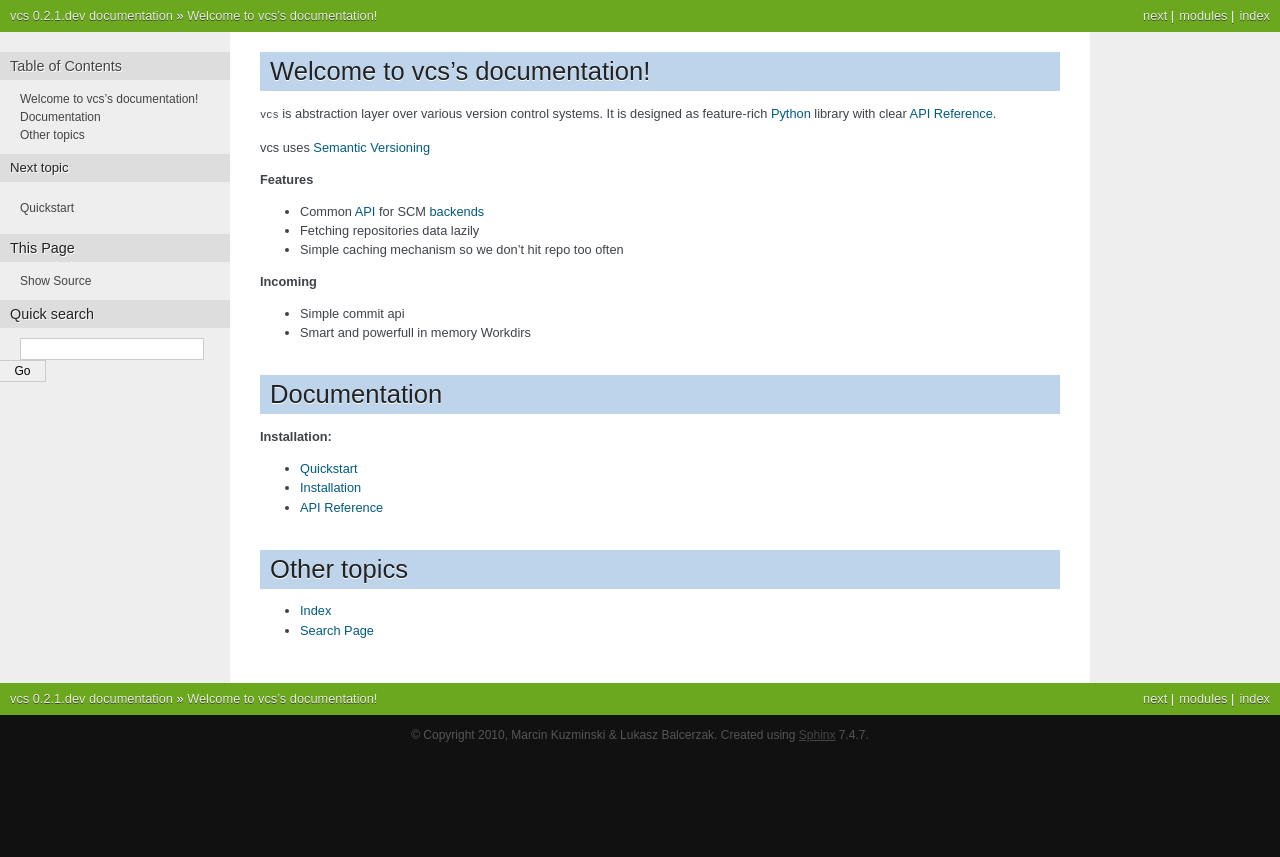
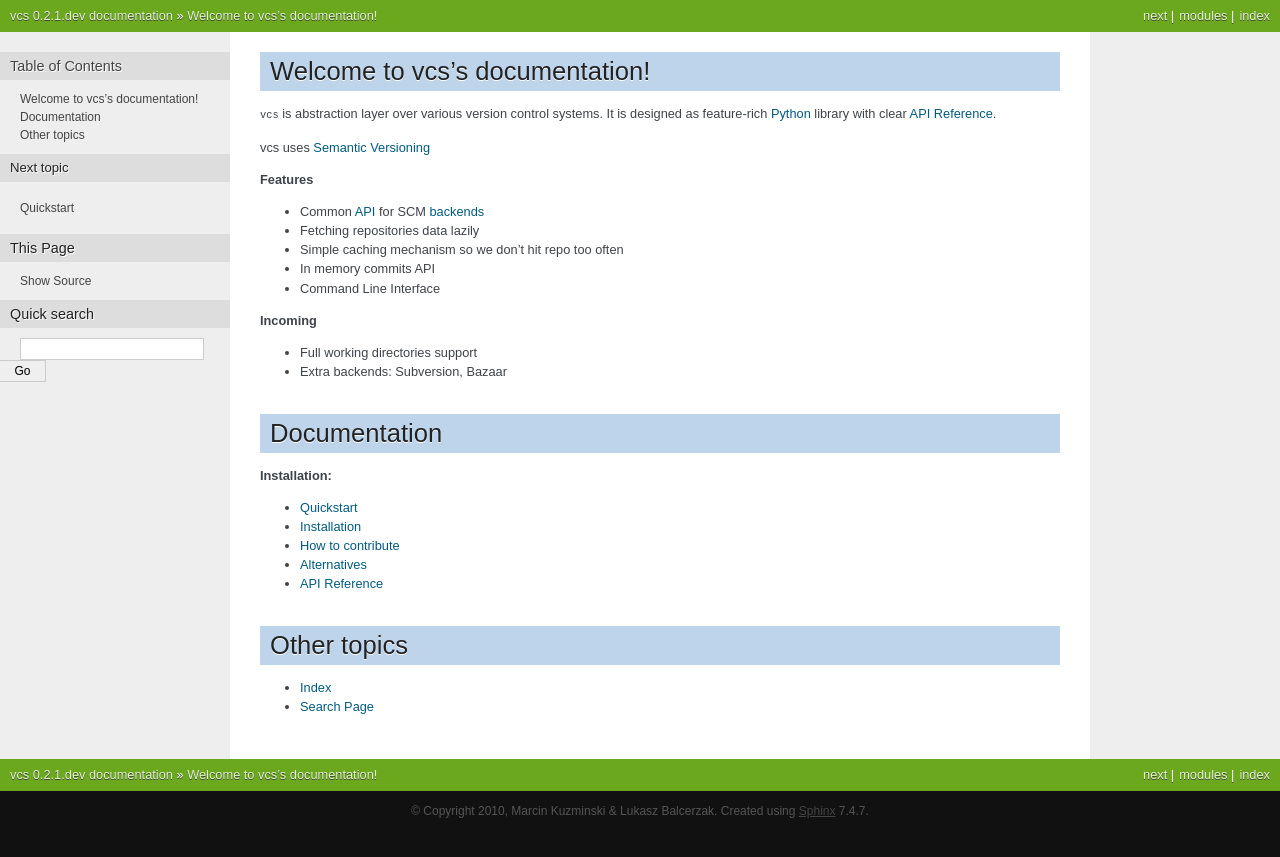
Before and after one commit to codeinn/vcs, a Sphinx documentation site: the page built from docs/index.rst, in a window 1280 px wide. Shown: the top 857 px of the page. Built offline with Sphinx 7.4.7, drawn with Linux system fonts in a browser that asks for light colours.

Commit message:
Documentation update

```diff
--- a/docs/api/backends/index.rst
+++ b/docs/api/backends/index.rst
@@ -14,6 +14,8 @@ Implemented Backends
    git
    hg
 
+.. _api-base-backend:
+
 Base Backend
 ------------
 
--- a/docs/index.rst
+++ b/docs/index.rst
@@ -13,11 +13,13 @@ vcs uses `Semantic Versioning <http://semver.org/>`_
 - Common :ref:`API <API>` for SCM :ref:`backends <api-backends>`
 - Fetching repositories data lazily
 - Simple caching mechanism so we don't hit repo too often
+- In memory commits API
+- Command Line Interface
 
 **Incoming**
 
-- Simple commit api
-- Smart and powerfull in memory Workdirs
+- Full working directories support
+- Extra backends: Subversion, Bazaar
 
 Documentation
 =============
@@ -29,6 +31,8 @@ Documentation
 
    quickstart
    installation
+   contribute
+   alternatives
    api/index
 
 Other topics
```
Also changed, not shown: docs/alternatives.rst (added, +22 -0 lines), docs/contribute.rst (added, +49 -0 lines).
